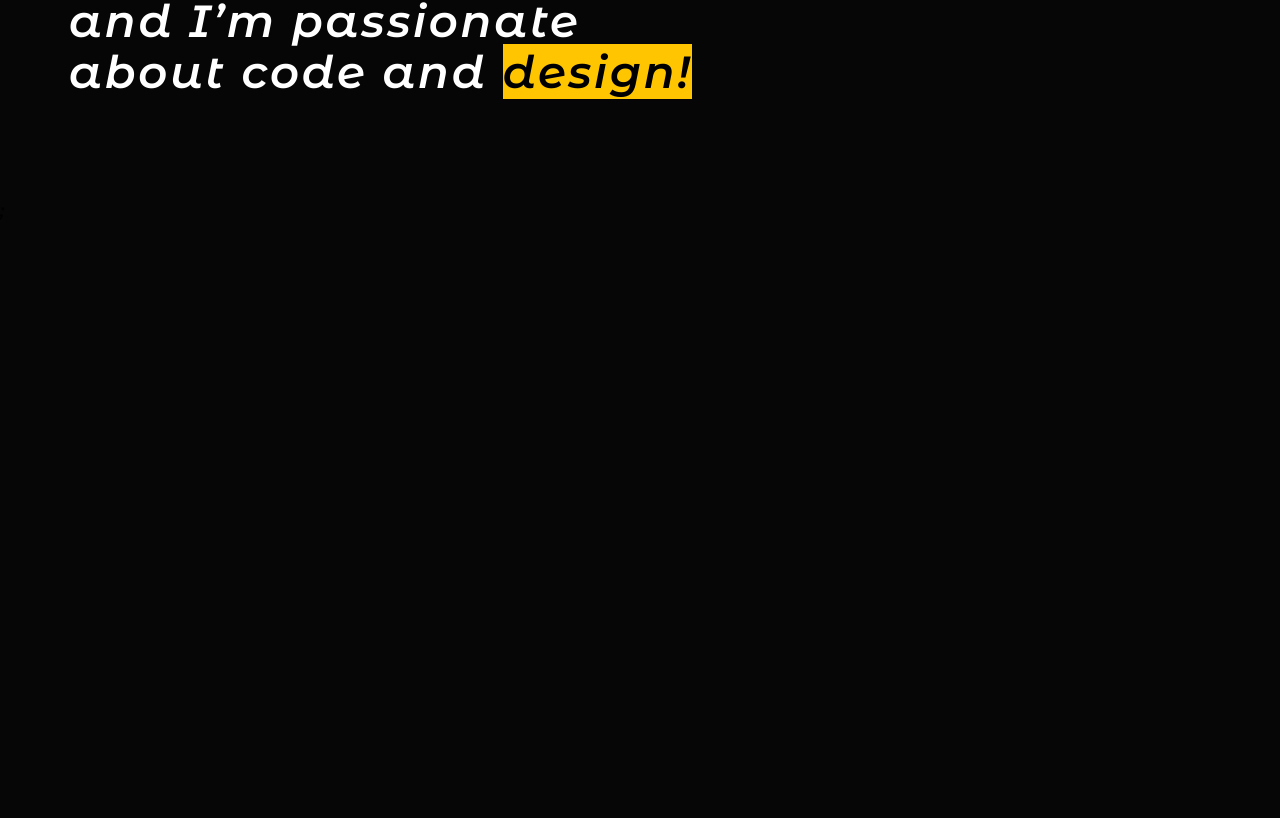
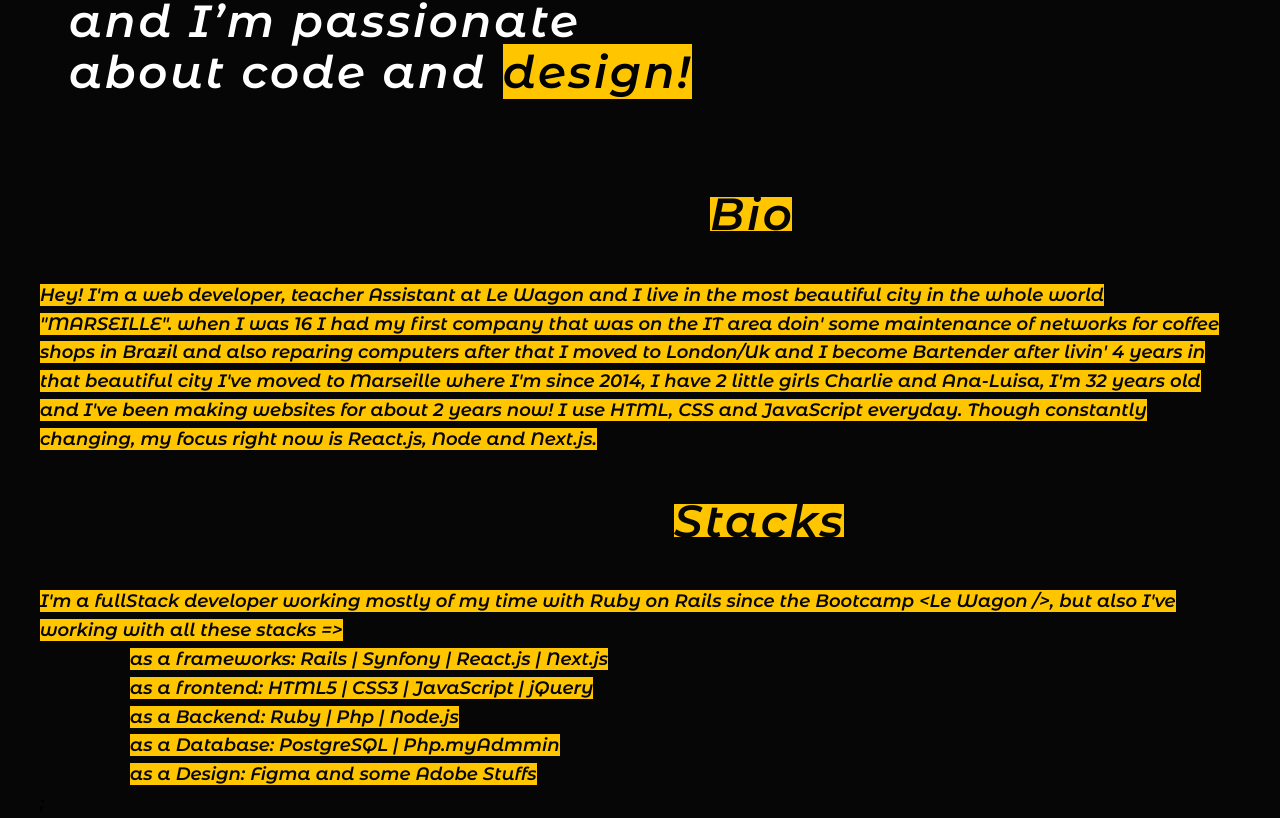
Before and after one commit to leandroBarbosaFR/leandrobarbosa, a Next.js app: page / in a window 1280 px wide. Shown: the part 791-1609 px from the top of the page. Before the commit the page ends 1017 px from the top, so only its background shows below. Built offline with nearby package versions, Linux system fonts and the light colour scheme.

Commit message:
stacks and bio

```diff
--- /dev/null
+++ b/components/Bio.js
@@ -0,0 +1,21 @@
+import bioStyles from '../styles/bioStyles.module.css';
+
+function Bio() {
+   return (
+      <div>
+         <h1><span className={bioStyles.bioTitle}>Bio</span></h1>
+         <span className={bioStyles.bioContent}>
+            Hey! I'm a web developer, teacher Assistant at Le Wagon and I live in the most beautiful city in the whole world "MARSEILLE".
+            when I was 16 I had my first company that was on the IT area doin' some maintenance of networks for coffee shops in Brazil and also reparing computers
+            after that I moved to London/Uk and I become Bartender after livin' 4 years in that beautiful city I've moved to Marseille where I'm since 2014, I have 2 little girls Charlie and Ana-Luisa,
+            I'm 32 years old and I've been making websites for about 2 years now!
+            I use HTML, CSS and JavaScript everyday. Though constantly changing, my focus right now is React.js, Node and Next.js.
+         </span>
+
+
+      </div>
+   )
+
+}
+
+export default Bio
--- /dev/null
+++ b/components/Stacks.js
@@ -0,0 +1,23 @@
+import stacksStyles from '../styles/stacksStyle.module.css';
+
+function Stacks() {
+   return (
+      <div>
+         <h1><span className={stacksStyles.stacksTitle}>Stacks</span></h1>
+         <span className={stacksStyles.stacksContent}>
+            I'm a fullStack developer working mostly of my time with Ruby on Rails since the Bootcamp {'<Le Wagon />'}, but also I've working with all these stacks {'=>'}</span>
+         <div><span className={stacksStyles.stacksContentFramework}> as a frameworks: Rails | Synfony | React.js | Next.js</span></div>
+         <div><span className={stacksStyles.stacksContentFrontEnd}> as a frontend: HTML5 | CSS3 | JavaScript | jQuery</span></div>
+         <div><span className={stacksStyles.stacksContentBackEnd}> as a Backend: Ruby | Php | Node.js</span></div>
+         <div><span className={stacksStyles.stacksContentDataBase}> as a Database: PostgreSQL | Php.myAdmmin</span></div>
+         <div><span className={stacksStyles.stacksContentDesign}> as a Design: Figma and some Adobe Stuffs</span></div>
+
+
+
+
+      </div>
+   )
+
+}
+
+export default Stacks
--- a/pages/_app.js
+++ b/pages/_app.js
@@ -1,9 +1,13 @@
 import '../styles/global.css';
 import Navbar from "/components/Navbar.js";
+import Bio from "/components/Bio.js";
+import Stacks from "/components/Stacks.js";
 
 export default function App({ Component, pageProps }) {
    return <>
    <Navbar />
-   <Component {...pageProps} />;
+   <Component {...pageProps} />
+   <Bio />
+   <Stacks />;
    </>
  }
--- /dev/null
+++ b/styles/bioStyles.module.css
@@ -0,0 +1,43 @@
+.bioContent {
+   color: #060606;
+   background-color: #ffc600;
+}
+
+.bioTitle {
+   background-color: #ffc600;
+   color: #060606;
+   width: 82px;
+   margin: 0 auto;
+   display: flex;
+   margin-left: 935px;
+   margin-bottom: 50px;
+}
+
+.bioContent::-moz-selection { /* Code for Firefox */
+   color: #ffc600;
+   background: #060606;
+ }
+
+ .bioTitle::-moz-selection {
+   color: #ffc600;
+   background-color: #060606;
+ }
+
+@media (max-width: 768px) {
+   .bioTitle {
+      margin: 0 auto;
+      display: flex;
+      width: 70px;
+      margin-left: 100px;
+   }
+
+   .bioContent::-moz-selection { /* Code for Firefox */
+      color: #ffc600;
+      background: #060606;
+    }
+
+   .bioContent {
+      font-size: 1rem;
+      margin-bottom: 50px;
+   }
+}
--- a/styles/global.css
+++ b/styles/global.css
@@ -6,6 +6,8 @@
   line-height: 1.6;
   font-size: 18px;
   background-color: #060606;
+  margin-left: 20px;
+  margin-right: 20px;
 }
 
 * {
@@ -34,11 +36,21 @@
    margin: 1rem 0;
    color: #fff;
    margin-left: -265px;
+}
 
+h1::-moz-selection {
+   background-color: #ffffff;
+   color: #060606;
 }
+
 
 mark {
    background-color: #ffc600 ;
+}
+
+mark::-moz-selection {
+   background-color: #060606;
+   color:#ffc600;
 }
 
 @media (max-width: 768px) {
--- /dev/null
+++ b/styles/stacksStyle.module.css
@@ -0,0 +1,125 @@
+.stacksTitle {
+   background-color: #ffc600;
+   color: #060606;
+   width: 170px;
+   margin: 0 auto;
+   display: flex;
+   margin-left: 899px;
+   margin-top: 50px;
+   margin-bottom: 50px;
+}
+
+.stacksContent {
+   color: #060606;
+   background-color: #ffc600;
+}
+
+.stacksContentFramework {
+   color: #060606;
+   background-color: #ffc600;
+   margin-top: 20px;
+   margin-left: 90px;
+}
+
+.stacksContentFrontEnd {
+   color: #060606;
+   background-color: #ffc600;
+   margin-top: 20px;
+   margin-left: 90px;
+}
+
+.stacksContentBackEnd {
+   color: #060606;
+   background-color: #ffc600;
+   margin-top: 20px;
+   margin-left: 90px;
+}
+
+.stacksContentDataBase {
+   color: #060606;
+   background-color: #ffc600;
+   margin-top: 20px;
+   margin-left: 90px;
+}
+
+.stacksContentDesign {
+   color: #060606;
+   background-color: #ffc600;
+   margin-top: 20px;
+   margin-left: 90px;
+}
+
+.stacksContent::-moz-selection {
+   color: #ffc600;
+   background-color: #060606;
+ }
+
+ .stacksContentFramework::-moz-selection {
+   color: #ffc600;
+   background-color: #060606;
+ }
+
+ .stacksContentBackEnd::-moz-selection {
+   color: #ffc600;
+   background-color: #060606;
+ }
+
+ .stacksContentFrontEnd::-moz-selection {
+   color: #ffc600;
+   background-color: #060606;
+ }
+
+ .stacksContentDataBase::-moz-selection {
+   color: #ffc600;
+   background-color: #060606;
+ }
+
+ .stacksContentDesign::-moz-selection {
+   color: #ffc600;
+   background-color: #060606;
+ }
+
+.stacksTitle::-moz-selection {
+   color: #ffc600;
+   background-color: #060606;
+ }
+
+
+ @media (max-width: 768px) {
+   .stacksTitle {
+      margin: 0 auto;
+      display: flex;
+      width: 70px;
+      margin-left: 100px;
+   }
+
+   .stacksContent::-moz-selection { /* Code for Firefox */
+      color: #ffc600;
+      background: #060606;
+    }
+
+   .stacksContent {
+      font-size: 1rem;
+      margin-bottom: 50px;
+   }
+   .stacksContentBackEnd {
+      font-size: 1rem;
+      margin-bottom: 50px;
+   }
+   .stacksContentFramework {
+      font-size: 1rem;
+      margin-bottom: 50px;
+   }
+   .stacksContentFrontEnd {
+      font-size: 1rem;
+      margin-bottom: 50px;
+   }
+   .stacksContentDataBase {
+      font-size: 1rem;
+      margin-bottom: 50px;
+   }
+   .stacksContentDesign {
+      font-size: 1rem;
+      margin-bottom: 50px;
+   }
+}
```
